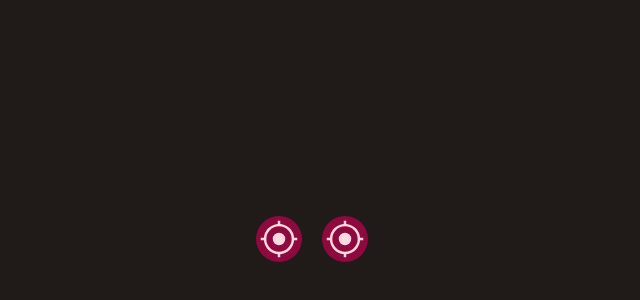
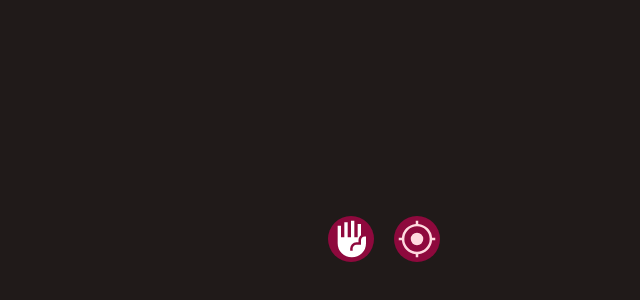
Before and after one commit to QNecesitas/NovaTaxiWeb, a website: page src/NaviationDriver.html in a window 1280 px wide. Shown: the part 498-798 px from the top of the page, without its empty margins (640-1280 px from the left). Drawn offline with Linux system fonts and the light colour scheme.

Commit message:
img change in NavigationDriver

```diff
--- a/src/NaviationDriver.html
+++ b/src/NaviationDriver.html
@@ -24,7 +24,7 @@
     <main>
         <div class=" button-circle">
             <!--change first-->
-            <button class="gps"><img src="./img/my_location_FILL1_wght400_GRAD0_opsz48.svg" alt=""></button>
+            <button class="gps"><img src="./img/front_hand_FILL1_wght400_GRAD0_opsz24White.svg" alt=""></button>
             <button class="gps"><img src="./img/my_location_FILL1_wght400_GRAD0_opsz48.svg" alt=""></button>
         </div>
     </main>
@@ -32,7 +32,7 @@
     <!--Hidden Elements-->
         <section class="hidden-container" id="wait">
             <p>Se encuentra cerca del origen marcado por el cliente. Selecione el bot&oacute;n debajo cuando est&eacute; en el lugar a la espera. Al activar el bot&oacute;n avisaremos al cliente que usted ha llegado.</p>
-            <button><img src="./img/notifications_active_FILL0_wght400_GRAD0_opsz24.svg" alt=""> Ya estoy a la espera </button>
+            <button><img src="./img/front_hand_FILL1_wght400_GRAD0_opsz24White.svg" alt=""> Ya estoy a la espera </button>
         </section>
 
         <section class="hidden-container" id="continuos">
--- a/src/css/navigationDriver.css
+++ b/src/css/navigationDriver.css
@@ -92,7 +92,7 @@
   bottom: 5%;
   right:10%;
   display: flex;
-  align-items: center;+++++++++++++++++++++++++++++++++++++++
+  align-items: center;
   justify-content: center;
   gap: 1.2rem;
 }
```
Also changed, not shown: src/img/front_hand_FILL1_wght400_GRAD0_opsz24White.svg (added), src/img/notifications_active_FILL1_wght400_GRAD0_opsz24red.svg (added).
